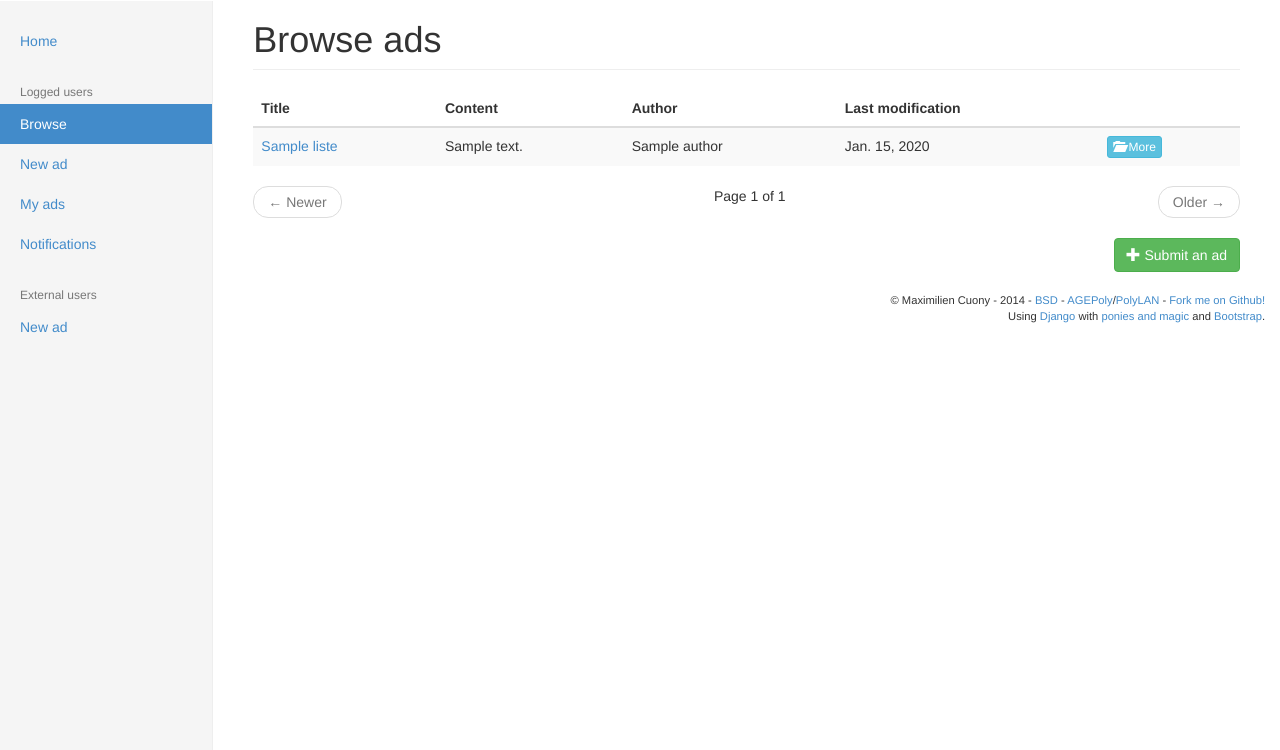
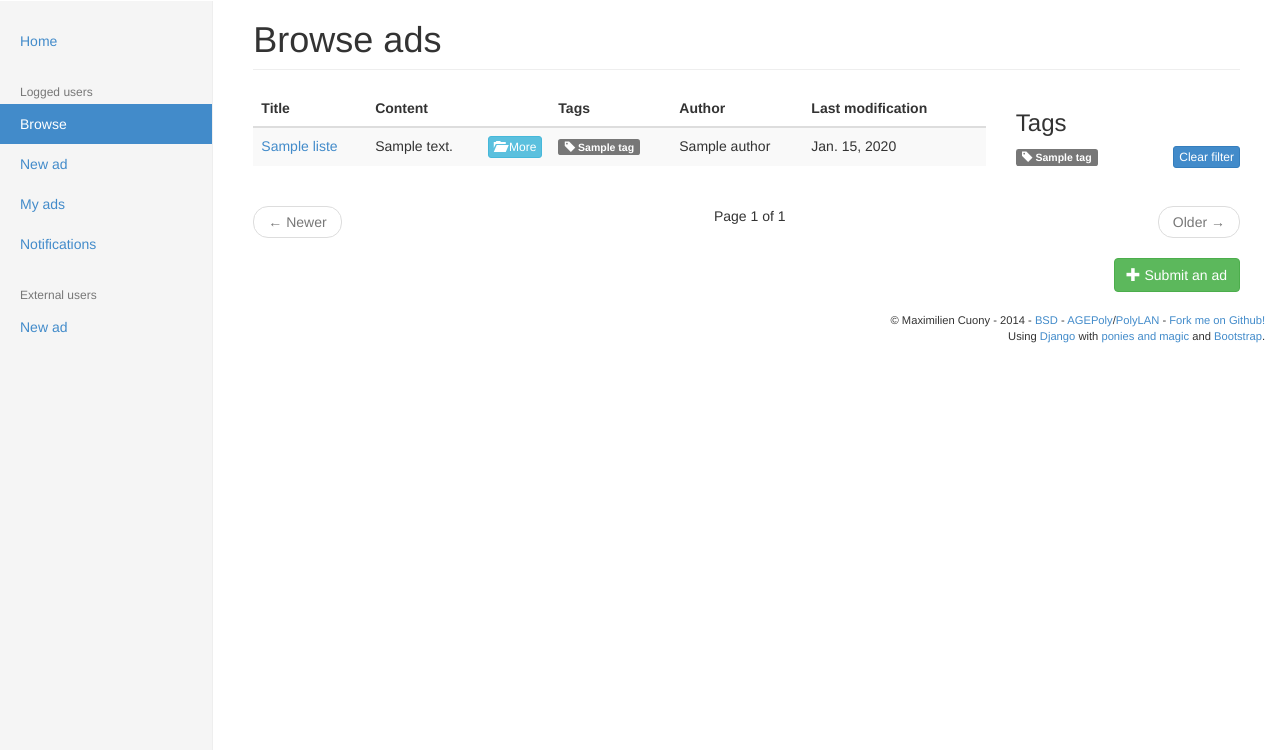
Before and after one commit to PolyLAN/polyclassifiedads, a Django app: template polyclassifiedads/templates/polyclassifiedads/browse.html in a window 1280 px wide. Shown: the part 50-800 px from the top of the page. Run offline with Django 3.2, Linux system fonts and the light colour scheme; the template is opened without the code that fills it: most values are stand-ins (such as "Sample title", 1, 10 or a date in 2020); some libraries are stand-ins or nearby versions.

Commit message:
Tags on list

```diff
--- a/polyclassifiedads/models.py
+++ b/polyclassifiedads/models.py
@@ -42,6 +42,9 @@ class Ad(models.Model):
         """Return the formated content"""
         return bleach.clean(markdown.markdown(self.content, safe_mode='escape'), tags=bleach.ALLOWED_TAGS + ['p', 'pre', 'h1', 'h2', 'h3', 'h4', 'h5', 'h6', 'hr', 'img'])
 
+    def tags_for_list(self):
+        return self.tags.all()[:10]
+
 
 class AdTag(models.Model):
 
--- a/polyclassifiedads/templates/polyclassifiedads/browse.html
+++ b/polyclassifiedads/templates/polyclassifiedads/browse.html
@@ -14,11 +14,14 @@
         {% trans "No ads yet !" %}
     </div>
 {% else %}
+    <div class="row">
+        <div class="col-md-9">
             <table class="table table-hover table-striped">
                 <thead>
                     <tr>
                         <th>{% trans "Title" %}</th>
                         <th>{% trans "Content" %}</th>
+                        <th>{% trans "Tags" %}</th>
                         <th>{% trans "Author" %}</th>
                         <th>{% trans "Last modification" %}</th>
                         <th></th>
@@ -29,7 +32,8 @@
                     {% for ad in liste %}
                         <tr>
                             <td><a href="{% url 'polyclassifiedads.views.show' ad.pk %}">{{ad.title}}</a></td>
-                    <td>{{ad.content_formated|safe|truncatewords_html:10}}</td>
+                            <td>{{ad.content_formated|safe|truncatewords_html:10}} <a href="{% url 'polyclassifiedads.views.show' ad.pk %}" class="btn btn-xs btn-info pull-right"><i class="glyphicon glyphicon-folder-open"></i> {% trans "More" %}</a></td>
+                            <td>{% for t in ad.tags_for_list %}<a href="?tag={{t.tag}}" class="label label-default" style="display: inline-block;"><i class="glyphicon glyphicon-tag"></i> {{t.tag}}</a> {% endfor %}
                             <td>{% if ad.author %}{{ad.author.get_full_name}}{% else %}<i>{% trans "Anonymous" %}{% endif %}</i></td>
                             <td>{{ad.last_modification_date|date}}</td>
                             <td>
@@ -39,19 +43,30 @@
                                     <a href="{% url 'polyclassifiedads.views.edit' ad.pk %}" class="btn btn-xs btn-primary"><i class="glyphicon glyphicon-pencil"></i> {% trans "Edit" %}</a>
                                 {% endif %}
 
-                            <a href="{% url 'polyclassifiedads.views.show' ad.pk %}" class="btn btn-xs btn-info"><i class="glyphicon glyphicon-folder-open"></i> {% trans "More" %}</a>
                             </td>
                         </tr>
                     {% endfor %}
                 </tbody>
 
             </table>
+        </div>
+        <div class="col-md-3">
+
+            <h3>{% trans "Tags" %}</h3>
+
+            {% if tag %}<a href="?" class="btn btn-primary btn-xs pull-right">{% trans "Clear filter" %}</a>{% endif %}
+
+            {% for t in tags %}
+                <a href="?tag={{t.0.tag}}" class="label label-{% if t.0.tag == tag %}success{% else %}default{% endif %}" style="display: inline-block; font-size: {{t.1}}%;"><i class="glyphicon glyphicon-tag"></i> {{t.0.tag}}</a>
+            {% endfor %}
 
 
+        </div>
+    </div>
 
     <ul class="pager">
         {% if liste.has_previous %}
-            <li class="previous"><a href="?page={{liste.previous_page_number}}">&larr; {% trans "Newer" %}</a></li>
+            <li class="previous"><a href="?page={{liste.previous_page_number}}{% if tag %}&tag={{tag}}{% endif %}">&larr; {% trans "Newer" %}</a></li>
         {% else %}
             <li class="previous disabled"><a href="#">&larr; {% trans "Newer" %}</a></li>
         {% endif %}
@@ -59,7 +74,7 @@
         <li>{% blocktrans with n=liste.number p=liste.paginator.num_pages %}Page {{n}} of {{p}}{% endblocktrans %}</li>
 
         {% if liste.has_next %}
-            <li class="next"><a href="?page={{liste.next_page_number}}">{% trans "Older" %} &rarr;</a></li>
+            <li class="next"><a href="?page={{liste.next_page_number}}{% if tag %}&tag={{tag}}{% endif %}">{% trans "Older" %} &rarr;</a></li>
         {% else %}
             <li class="next disabled"><a href="#">{% trans "Older" %} &rarr;</a></li>
         {% endif %}
```
Also changed, not shown: polyclassifiedads/views.py (+23 -1 lines). Lines whose indentation alone changed are shown as unchanged.
